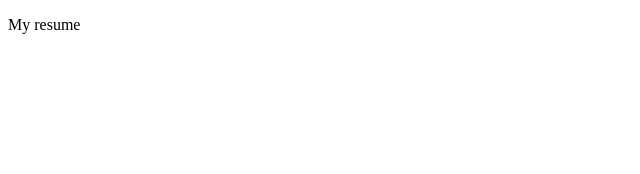
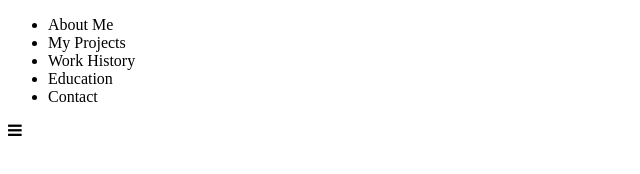
Before and after one commit to Martin-MacDonald/Resume, a plain HTML site: page index.html in a window 1280 px wide. Shown: the whole page, without its empty margins (0-640 px from the left). Drawn offline with Linux system fonts and the light colour scheme.

Commit message:
Header started

```diff
--- /dev/null
+++ b/css/reset.css
@@ -0,0 +1,48 @@
+/* http://meyerweb.com/eric/tools/css/reset/
+   v2.0 | 20110126
+   License: none (public domain)
+*/
+
+html, body, div, span, applet, object, iframe,
+h1, h2, h3, h4, h5, h6, p, blockquote, pre,
+a, abbr, acronym, address, big, cite, code,
+del, dfn, em, img, ins, kbd, q, s, samp,
+small, strike, strong, sub, sup, tt, var,
+b, u, i, center,
+dl, dt, dd, ol, ul, li,
+fieldset, form, label, legend,
+table, caption, tbody, tfoot, thead, tr, th, td,
+article, aside, canvas, details, embed,
+figure, figcaption, footer, header, hgroup,
+menu, nav, output, ruby, section, summary,
+time, mark, audio, video {
+    margin: 0;
+    padding: 0;
+    border: 0;
+    font-size: 100%;
+    font: inherit;
+    vertical-align: baseline;
+}
+/* HTML5 display-role reset for older browsers */
+article, aside, details, figcaption, figure,
+footer, header, hgroup, menu, nav, section {
+    display: block;
+}
+body {
+    line-height: 1;
+}
+ol, ul {
+    list-style: none;
+}
+blockquote, q {
+    quotes: none;
+}
+blockquote:before, blockquote:after,
+q:before, q:after {
+    content: '';
+    content: none;
+}
+table {
+    border-collapse: collapse;
+    border-spacing: 0;
+}
--- a/index.html
+++ b/index.html
@@ -4,8 +4,20 @@
         <meta charset="utf-8">
         <meta name="viewport" content="width=device-width, initial-scale=1">
         <title>Martin Bolton MacDonald - Resume</title>
+        <link rel="stylesheet" href="https://cdnjs.cloudflare.com/ajax/libs/font-awesome/4.7.0/css/font-awesome.min.css">
     </head>
     <body>
-        <p>My resume</p>
+        <header>
+            <nav>
+                <ul>
+                    <li>About Me</li>
+                    <li>My Projects</li>
+                    <li>Work History</li>
+                    <li>Education</li>
+                    <li>Contact</li>
+                </ul>
+            </nav>
+            <span class="fa fa-bars"></span>
+        </header>
     </body>
 </html>
```
Also changed, not shown: css/style.css (added).
